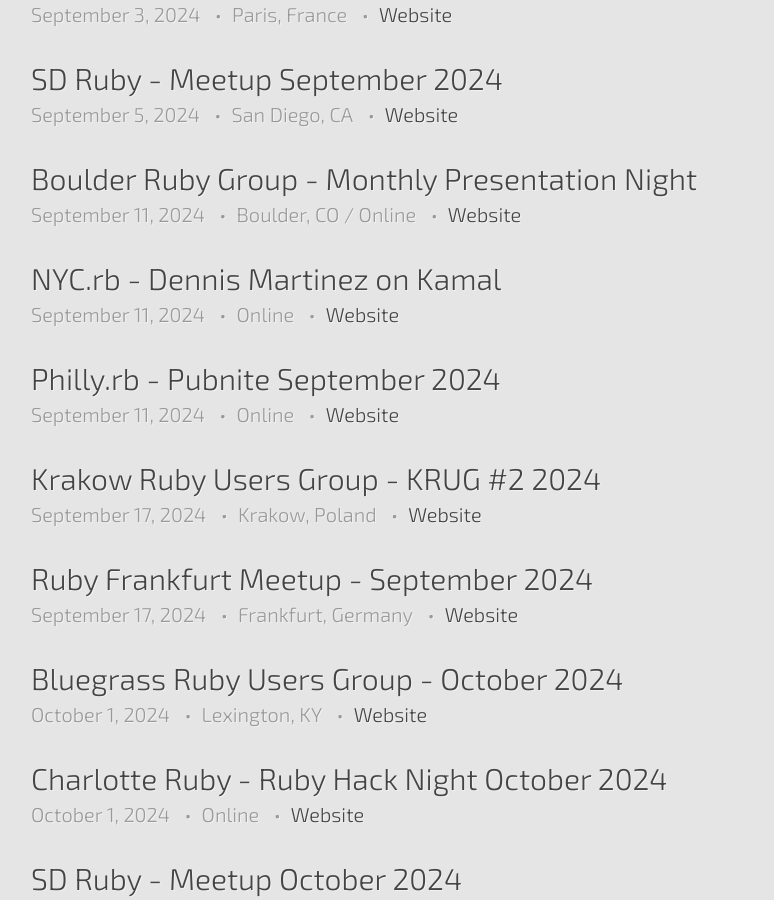
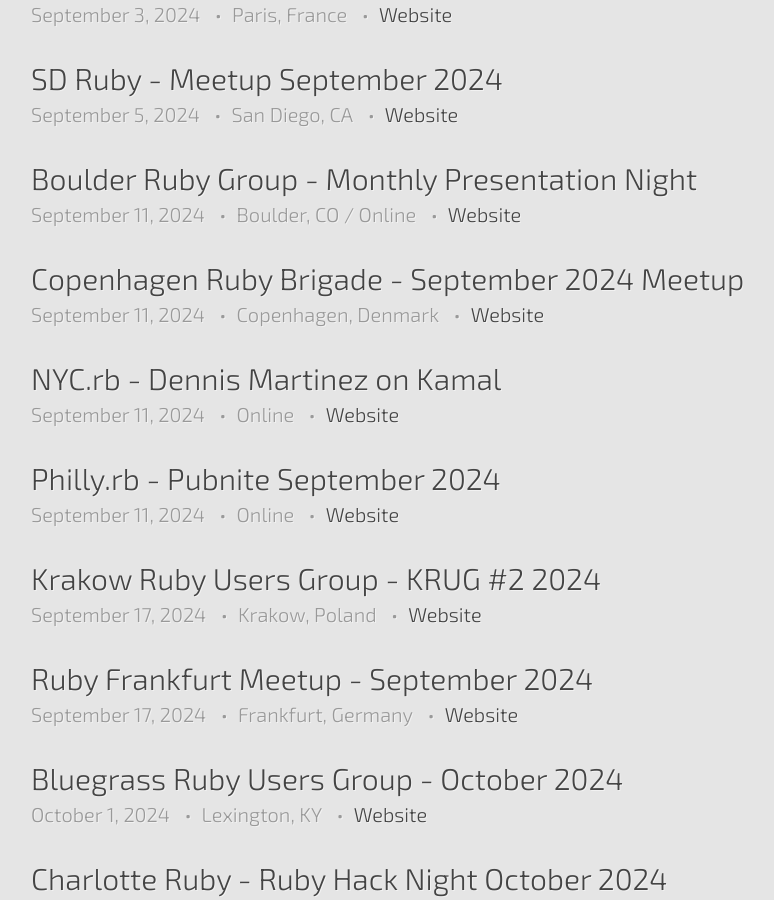
Before and after one commit to ruby-conferences/ruby-conferences.github.io, a Jekyll site: the page built from meetups/index.html, in a window 1280 px wide and 900 px high, scrolled down 1140 px. Shown: the whole window, without its empty margins (209-983 px from the left). Built offline with Jekyll 4.4.1, drawn with Linux system fonts in a browser that asks for light colours.

Commit message:
Add Copenhagen Ruby Brigade - September 2024 Meetup (#719)

```diff
--- a/_data/meetups.yml
+++ b/_data/meetups.yml
@@ -1331,6 +1331,13 @@
   end_time: 21:00:00 MDT
   url: https://www.meetup.com/boulder_ruby_group/events/bbsqktygcmbpb
 
+- name: Copenhagen Ruby Brigade - September 2024 Meetup
+  location: Copenhagen, Denmark
+  date: 2024-09-11
+  start_time: 17:00:00 CEST
+  end_time: 20:00:00 CEST
+  url: https://www.meetup.com/copenhagen-ruby-brigade/events/302958358
+
 - name: NYC.rb - Dennis Martinez on Kamal
   location: Online
   date: 2024-09-11
```
